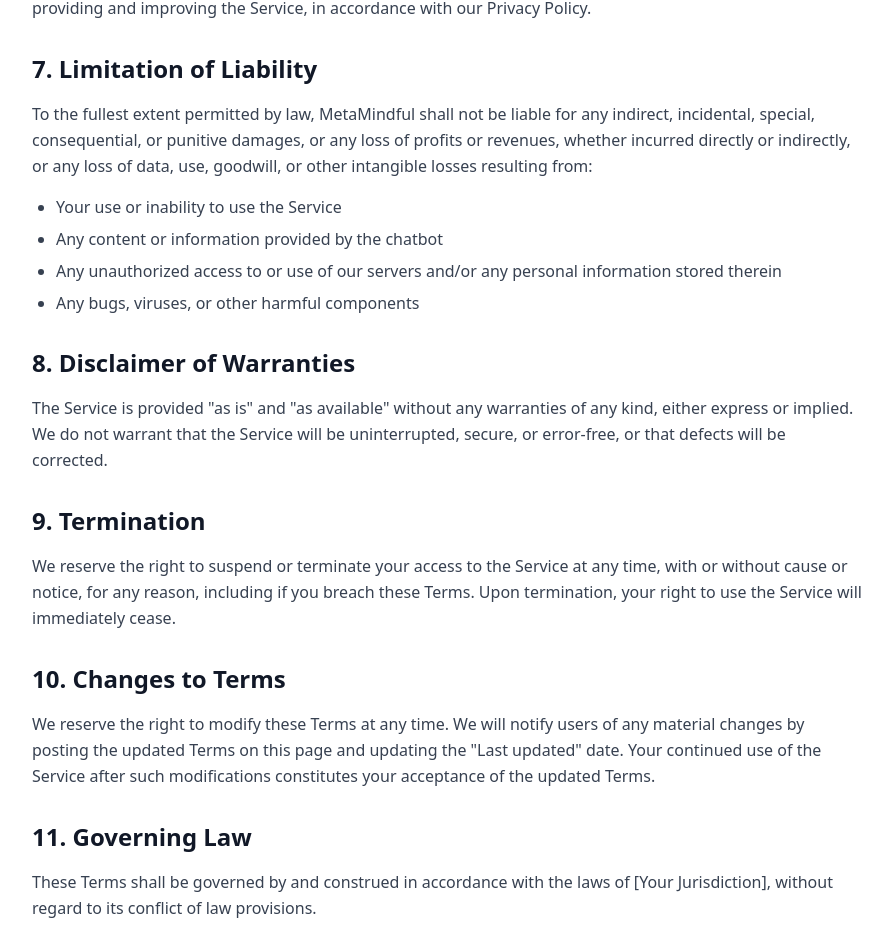
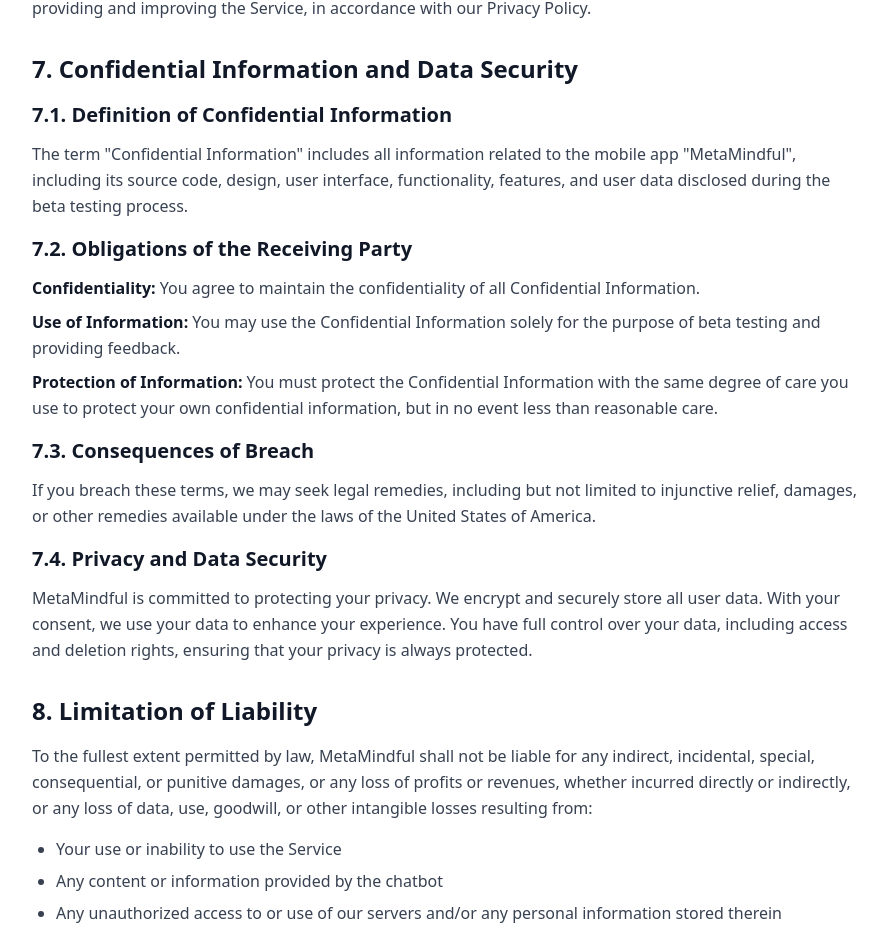
Before and after one commit to AIRECTech/MetaMindful-Webapp-Frontend, a React (Vite) app: page /terms in a window 1280 px wide. Shown: the part 1377-2314 px from the top of the page, without its empty margins (192-1084 px from the left). Built offline with nearby package versions, Linux system fonts and the light colour scheme.

Commit message:
Terms Page

```diff
--- a/src/pages/legal/TermsPage.tsx
+++ b/src/pages/legal/TermsPage.tsx
@@ -91,7 +91,51 @@ export function TermsPage() {
 
             <section className="mb-8">
               <h2 className="text-2xl font-semibold text-gray-900 dark:text-gray-100 mb-4">
-                7. Limitation of Liability
+                7. Confidential Information and Data Security
+              </h2>
+              <div className="mb-4">
+                <h3 className="text-xl font-semibold text-gray-900 dark:text-gray-100 mb-3">
+                  7.1. Definition of Confidential Information
+                </h3>
+                <p className="text-gray-700 dark:text-gray-300 leading-relaxed mb-4">
+                  The term "Confidential Information" includes all information related to the mobile app "MetaMindful", including its source code, design, user interface, functionality, features, and user data disclosed during the beta testing process.
+                </p>
+              </div>
+              <div className="mb-4">
+                <h3 className="text-xl font-semibold text-gray-900 dark:text-gray-100 mb-3">
+                  7.2. Obligations of the Receiving Party
+                </h3>
+                <p className="text-gray-700 dark:text-gray-300 leading-relaxed mb-2">
+                  <strong className="text-gray-900 dark:text-gray-100">Confidentiality:</strong> You agree to maintain the confidentiality of all Confidential Information.
+                </p>
+                <p className="text-gray-700 dark:text-gray-300 leading-relaxed mb-2">
+                  <strong className="text-gray-900 dark:text-gray-100">Use of Information:</strong> You may use the Confidential Information solely for the purpose of beta testing and providing feedback.
+                </p>
+                <p className="text-gray-700 dark:text-gray-300 leading-relaxed mb-4">
+                  <strong className="text-gray-900 dark:text-gray-100">Protection of Information:</strong> You must protect the Confidential Information with the same degree of care you use to protect your own confidential information, but in no event less than reasonable care.
+                </p>
+              </div>
+              <div className="mb-4">
+                <h3 className="text-xl font-semibold text-gray-900 dark:text-gray-100 mb-3">
+                  7.3. Consequences of Breach
+                </h3>
+                <p className="text-gray-700 dark:text-gray-300 leading-relaxed mb-4">
+                  If you breach these terms, we may seek legal remedies, including but not limited to injunctive relief, damages, or other remedies available under the laws of the United States of America.
+                </p>
+              </div>
+              <div className="mb-4">
+                <h3 className="text-xl font-semibold text-gray-900 dark:text-gray-100 mb-3">
+                  7.4. Privacy and Data Security
+                </h3>
+                <p className="text-gray-700 dark:text-gray-300 leading-relaxed mb-4">
+                  MetaMindful is committed to protecting your privacy. We encrypt and securely store all user data. With your consent, we use your data to enhance your experience. You have full control over your data, including access and deletion rights, ensuring that your privacy is always protected.
+                </p>
+              </div>
+            </section>
+
+            <section className="mb-8">
+              <h2 className="text-2xl font-semibold text-gray-900 dark:text-gray-100 mb-4">
+                8. Limitation of Liability
               </h2>
               <p className="text-gray-700 dark:text-gray-300 leading-relaxed mb-4">
                 To the fullest extent permitted by law, MetaMindful shall not be liable for any indirect, incidental, special, consequential, or punitive damages, or any loss of profits or revenues, whether incurred directly or indirectly, or any loss of data, use, goodwill, or other intangible losses resulting from:
@@ -106,7 +150,7 @@ export function TermsPage() {
 
             <section className="mb-8">
               <h2 className="text-2xl font-semibold text-gray-900 dark:text-gray-100 mb-4">
-                8. Disclaimer of Warranties
+                9. Disclaimer of Warranties
               </h2>
               <p className="text-gray-700 dark:text-gray-300 leading-relaxed mb-4">
                 The Service is provided "as is" and "as available" without any warranties of any kind, either express or implied. We do not warrant that the Service will be uninterrupted, secure, or error-free, or that defects will be corrected.
@@ -115,7 +159,7 @@ export function TermsPage() {
 
             <section className="mb-8">
               <h2 className="text-2xl font-semibold text-gray-900 dark:text-gray-100 mb-4">
-                9. Termination
+                10. Termination
               </h2>
               <p className="text-gray-700 dark:text-gray-300 leading-relaxed mb-4">
                 We reserve the right to suspend or terminate your access to the Service at any time, with or without cause or notice, for any reason, including if you breach these Terms. Upon termination, your right to use the Service will immediately cease.
@@ -124,7 +168,7 @@ export function TermsPage() {
 
             <section className="mb-8">
               <h2 className="text-2xl font-semibold text-gray-900 dark:text-gray-100 mb-4">
-                10. Changes to Terms
+                11. Changes to Terms
               </h2>
               <p className="text-gray-700 dark:text-gray-300 leading-relaxed mb-4">
                 We reserve the right to modify these Terms at any time. We will notify users of any material changes by posting the updated Terms on this page and updating the "Last updated" date. Your continued use of the Service after such modifications constitutes your acceptance of the updated Terms.
@@ -133,16 +177,16 @@ export function TermsPage() {
 
             <section className="mb-8">
               <h2 className="text-2xl font-semibold text-gray-900 dark:text-gray-100 mb-4">
-                11. Governing Law
+                12. Governing Law
               </h2>
               <p className="text-gray-700 dark:text-gray-300 leading-relaxed mb-4">
-                These Terms shall be governed by and construed in accordance with the laws of [Your Jurisdiction], without regard to its conflict of law provisions.
+                These Terms are governed by the laws of the United States of America.
               </p>
             </section>
 
             <section className="mb-8">
               <h2 className="text-2xl font-semibold text-gray-900 dark:text-gray-100 mb-4">
-                12. Contact Information
+                13. Contact Information
               </h2>
               <p className="text-gray-700 dark:text-gray-300 leading-relaxed mb-4">
                 If you have any questions about these Terms and Conditions, please contact us at:
```
